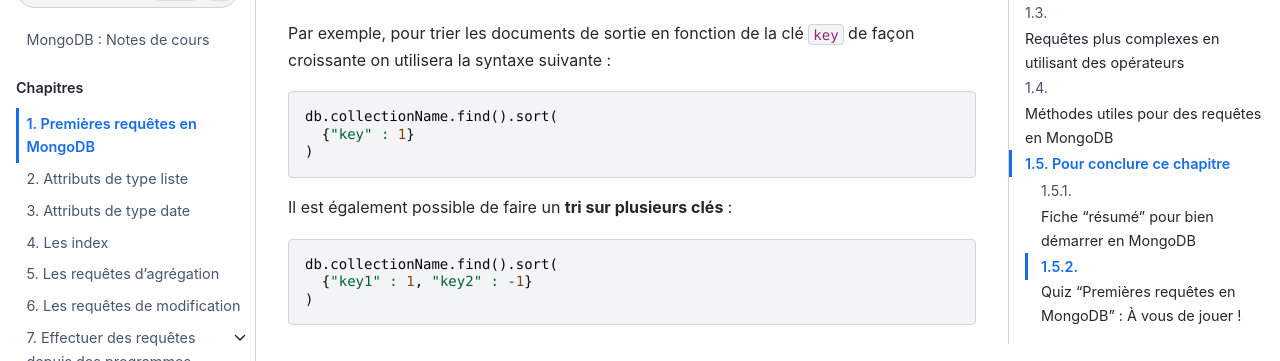
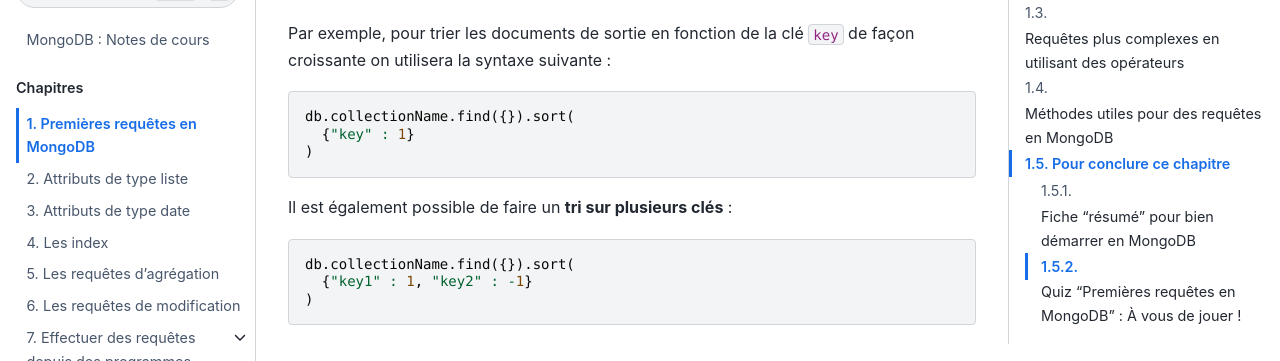
Before and after one commit to rtavenar/mongo_book, a Jupyter Book: the page built from content/01_find.md, in a window 1280 px wide and 900 px high, scrolled down 10531 px. Shown: the part 152-513 px from the top of the window. Built offline with Jupyter Book 1.0.4 settings and Sphinx 7.4.7 and the Sphinx Book theme 1.1.4, drawn with Linux system fonts in a browser that asks for light colours.

````diff
--- a/content/01_find.md
+++ b/content/01_find.md
@@ -469,7 +469,7 @@ La méthode `sort` sert à **trier les documents de sortie** à partir d'une ou
 Par exemple, pour trier les documents de sortie en fonction de la clé `key` de façon croissante on utilisera la syntaxe suivante :
 
 ```javascript
-db.collectionName.find().sort(
+db.collectionName.find({}).sort(
   {"key" : 1}
 )
 ```
@@ -477,7 +477,7 @@ db.collectionName.find().sort(
 Il est également possible de faire un **tri sur plusieurs clés** :
 
 ```javascript
-db.collectionName.find().sort(
+db.collectionName.find({}).sort(
   {"key1" : 1, "key2" : -1}
 )
 ```
````
